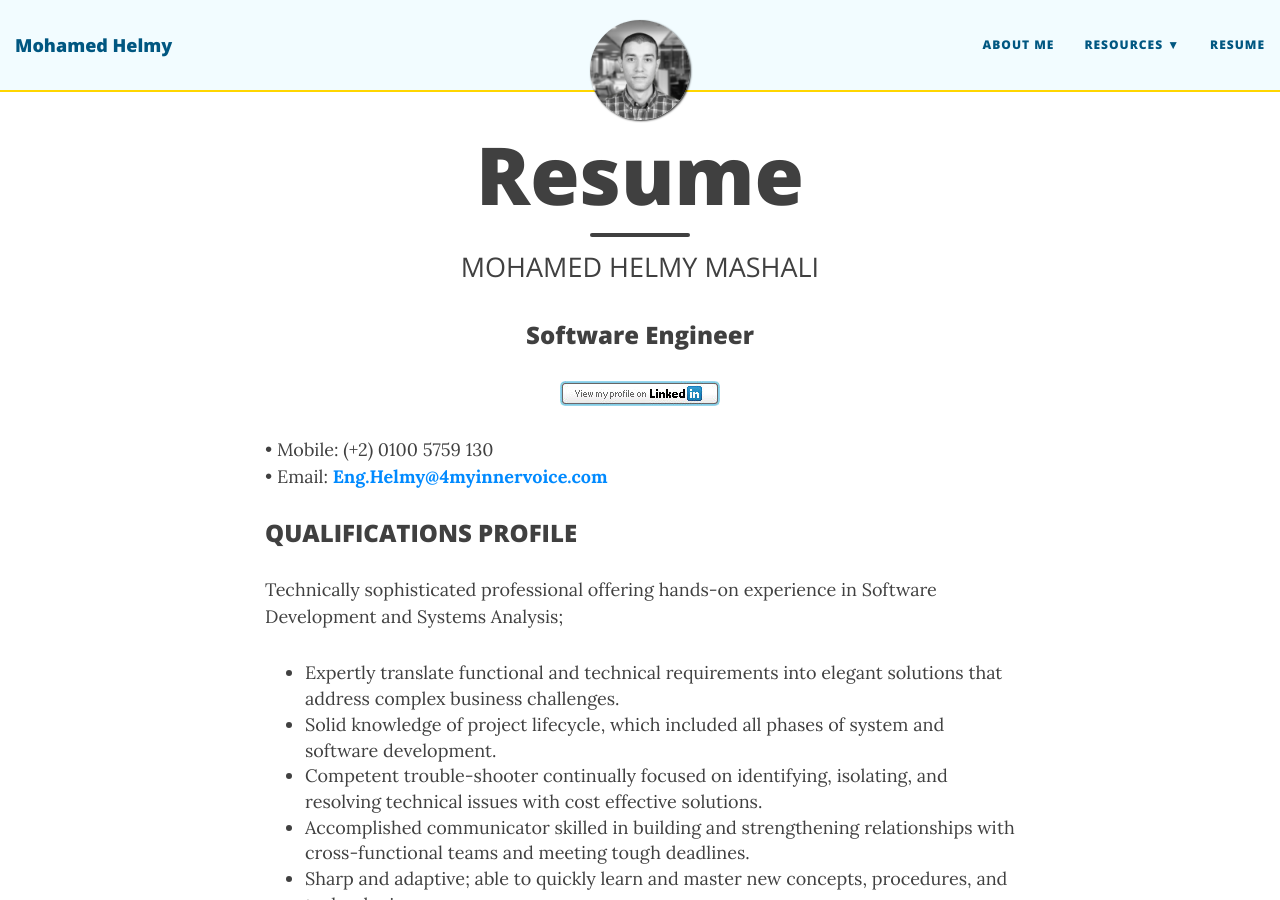
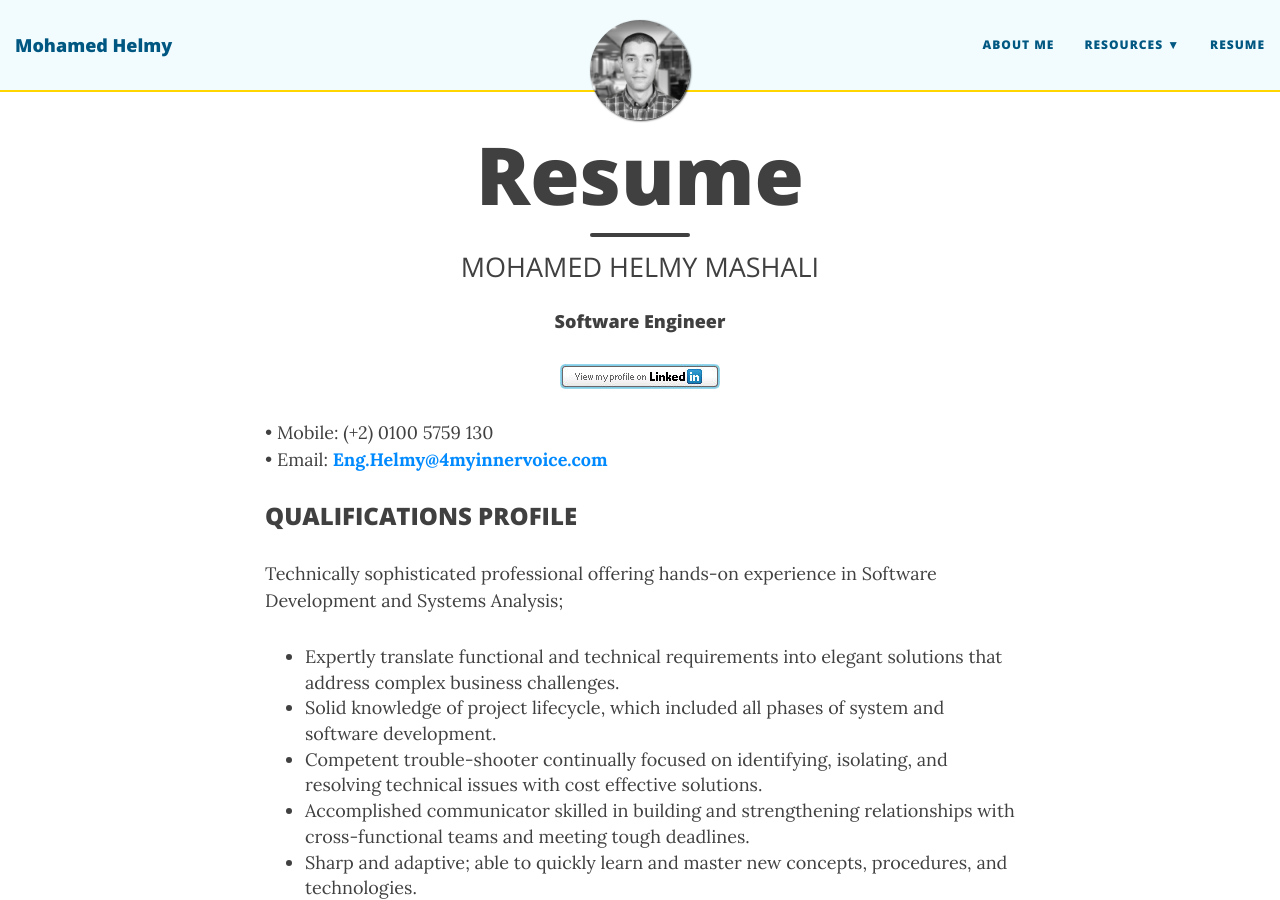
Before and after one commit to M-Helmy/m-helmy.github.io, a Jekyll site: the page built from resume.md, in a window 1280 px wide and 900 px high. Built offline with Jekyll 4.4.1, drawn with Linux system fonts in a browser that asks for light colours; nearby versions of some CDN libraries.

Commit message:
Update resume.md

```diff
--- a/resume.md
+++ b/resume.md
@@ -3,7 +3,7 @@ layout: page
 title: Resume
 subtitle: MOHAMED HELMY MASHALI
 ---
-<h3 style="text-align:center;">Software Engineer</h3>
+<h4 style="text-align:center;">Software Engineer</h4>
 <p style="text-align:center;"><a href="https://www.linkedin.com/in/mohamedhelmy/" rel="nofollow" target="_blank"><img src="https://m-helmy.github.io/img/linkedin.jpg" alt="LinkedIn Add to Profile button"></a></p>
 • Mobile: (+2) 0100 5759 130<br/>
 • Email: **<a href="mailto:Eng.Helmy@4myinnervoice.com">Eng.Helmy@4myinnervoice.com</a>**<br>
```
